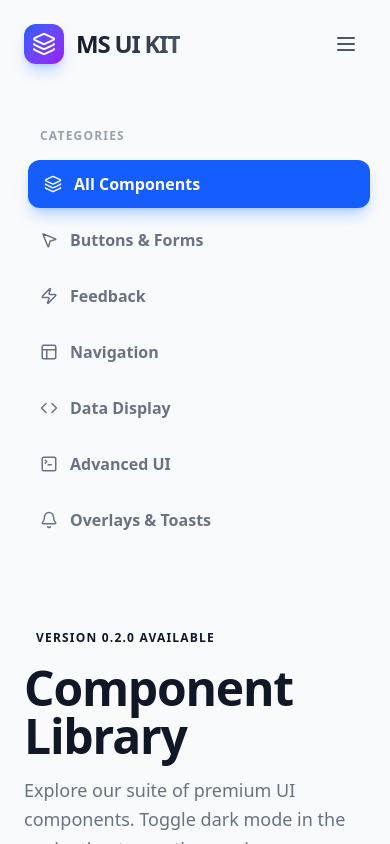
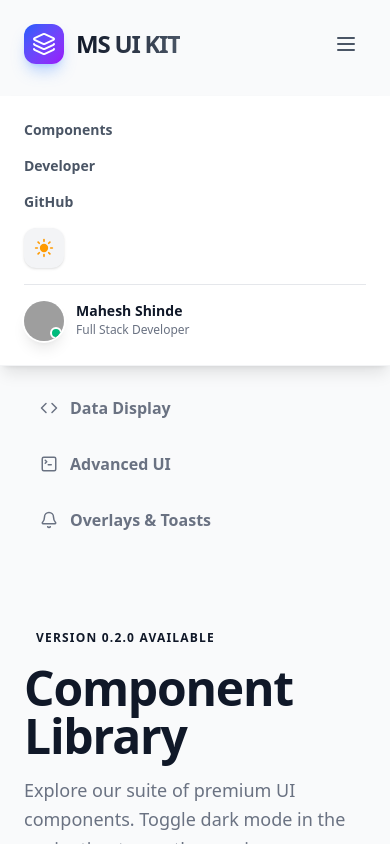
Before and after one commit to maheshshinde9100/ms-ui-kit, a React (Vite) app: page /components in a window 390 px wide. Both pictures are taken after a click on the button 346 px from the left and 44 px from the top of the page. Shown: the top 844 px of the page. Built offline with nearby package versions, Linux system fonts and the light colour scheme; grey boxes are pictures that could not be loaded.

Commit message:
Added Proper Hamburger functionality with mobile dropdown menu with nav links, theme toggle and the user info display component

```diff
--- a/src/components/Navbar/Navbar.jsx
+++ b/src/components/Navbar/Navbar.jsx
@@ -9,6 +9,7 @@ import CursorSelector from '../CustomCursor/CursorSelector';
  * ms-ui-kit Navbar Component
  * A premium sticky navigation bar with glassmorphism
  */
+
 const Navbar = ({
     logo = 'ms-ui-kit',
     links = [],
@@ -18,7 +19,7 @@ const Navbar = ({
     onCursorChange,
 }) => {
     const [isScrolled, setIsScrolled] = useState(false);
-
+    const [isOpen,setIsOpen] = useState(false);
     useEffect(() => {
         const handleScroll = () => {
             setIsScrolled(window.scrollY > 20);
@@ -94,11 +95,32 @@ const Navbar = ({
                 </div>
 
                 {/* Mobile Menu Icon */}
-                <button className="md:hidden p-2 text-gray-600 dark:text-gray-400">
+                <button className="md:hidden p-2 text-gray-600 dark:text-gray-400"
+                onClick={()=>setIsOpen(!isOpen)}>
                     <svg className="w-6 h-6" fill="none" stroke="currentColor" viewBox="0 0 24 24">
                         <path strokeLinecap="round" strokeLinejoin="round" strokeWidth="2" d="M4 6h16M4 12h16M4 18h16" />
                     </svg>
                 </button>
+                {isOpen && (
+                    <div className="md:hidden absolute top-full left-0 right-0 mt-2 bg-white dark:bg-gray-950 border-b border-gray-100 dark:border-gray-800 shadow-lg p-6 flex flex-col gap-4 z-50">
+                        {navItems}
+                        <ThemeToggle/>
+
+                        {user ? (
+                        <div className="flex items-center gap-3 pt-4 border-t border-gray-200 dark:border-gray-800">
+                            <Avatar src={user.avatar} name={user.name} size="md" status="online" bordered />
+                            <div>
+                                <p className="text-sm font-bold text-gray-900 dark:text-white leading-none">{user.name}</p>
+                                <p className="text-xs text-gray-500 mt-1">{user.role}</p>
+                            </div>
+                        </div>
+                    ) : (
+                        <button className="w-full px-5 py-2 bg-gray-900 dark:bg-white text-white dark:text-gray-900 rounded-xl font-bold text-sm hover:scale-105 transition-transform active:scale-95 shadow-lg shadow-gray-900/10">
+                            Get Started
+                        </button>
+                    )}
+                    </div>
+                )}
             </div>
         </nav>
     );
```
Also changed, not shown: 1 other file (tests, documents, lock files or other folders).
